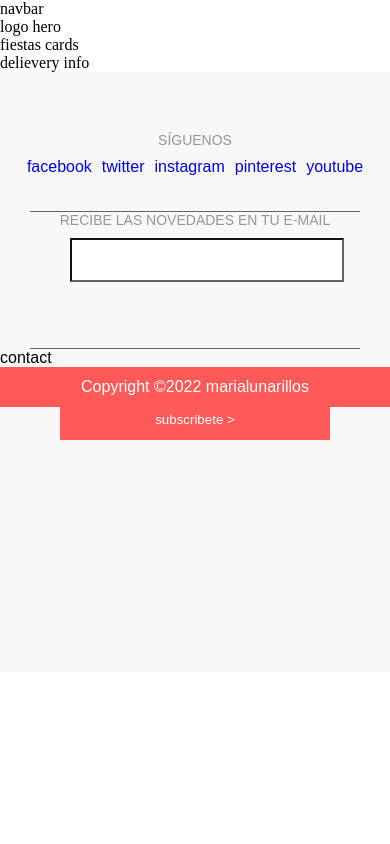
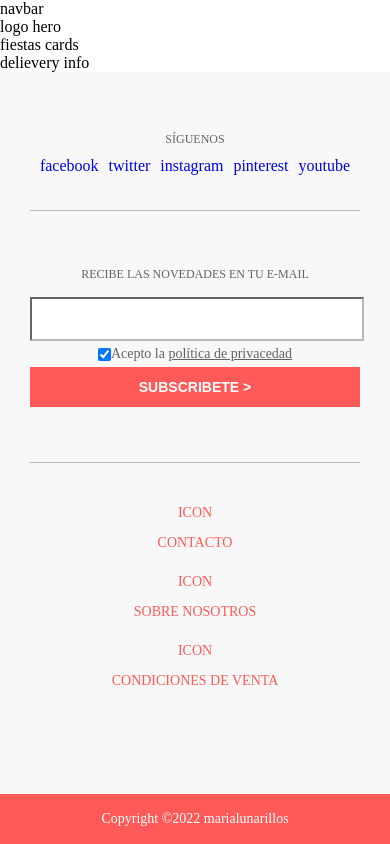
Before and after one commit to Learning-X/202201-W1CHWK-lucstpierre-edgaralcolea, a website: page index.html in a window 390 px wide. Drawn offline with Linux system fonts and the light colour scheme.

Commit message:
mobile: added contact section footer, colors and copyright

```diff
--- a/index.html
+++ b/index.html
@@ -22,7 +22,10 @@
         <section>logo hero</section>
         <section>fiestas cards</section>
         <section>delievery info</section>
-        <footer class="footer container">
+
+        <footer class="footer">
+          <div class="container">
+
           <div class="siguenos">
             <div class="siguenos-container">
             <p class="siguenos-container__text">síguenos</p>
@@ -65,8 +68,8 @@
 
               <div class="subscribete-container__privacidad">
                 <div class="checkbox-container">
-                  <input type="checkbox" id="scales" name="scales" checked />
-                  <label for="scales"></label>
+                  <input type="checkbox" id="privacidad" name="privacidad" checked />
+                  <label for="privacidad"></label>
                     <a class="checkbox-container__link href="#"
                       >Acepto la <span class="checkbox-container__privacidad"> política de privacedad</span>
                     </a>
@@ -79,7 +82,31 @@
             </div>
           </div>
 
-          <div class="footer__contact">contact</div>
+          <div class="contact">
+            <ul class="contact__items">
+              <li class="contact__item">
+                <a class="contact__item-link" href="#">
+                  <span>icon</span>
+                  contacto
+                </a>
+              </li>
+
+              <li class="contact__item">
+                <a class="contact__item-link" href="#">
+                  <span>icon</span>
+                  sobre nosotros
+                </a>
+              </li>
+
+              <li class="contact__item">
+                <a class="contact__item-link" href="#">
+                  <span>icon</span>
+                  condiciones de venta
+                </a>
+              </li>
+            </ul>
+          </div>
+          </div>
 
           <div class="footer__copyright">
             Copyright &copy;2022 marialunarillos
--- a/styles/sass/_variables.scss
+++ b/styles/sass/_variables.scss
@@ -3,9 +3,9 @@ $primary-mobile: #f8f8f8;
 $secondary-mobile: #e8e6e5;
 $icon-delivery: #63605b;
 $text-white: #ffffff;
-$text-gray: #999694;
+$text-gray: #67625f;
 $text-grayLight: #67625f;
-$border-color-gray: #67625f;
+$border-color-gray: #bbb8b6;
 $red: #ff5958;
 $blue: #619aaf;
 $yellow: #f6b435;
--- a/styles/sass/styles.scss
+++ b/styles/sass/styles.scss
@@ -2,19 +2,40 @@
 @use "variables";
 
 .footer {
-  font-family: arial;
+  background-color: variables.$primary-mobile;
+
+  &__copyright {
+    width: 100%;
+    color: variables.$text-white;
+    background-color: variables.$red;
+    height: 5rem;
+    display: flex;
+    align-items: center;
+    justify-content: center;
+    position: fixed;
+    bottom: 0;
+    font-size: 1.4rem;
+    line-height: 5rem;
+  }
+}
+
+.container {
   height: 60rem;
-  background-color: variables.$primary-mobile;
   display: flex;
   flex-flow: column;
+  padding: 0 3rem;
+  height: 100%;
+  margin: 0 auto;
+  padding-bottom: 90px;
 
   .siguenos {
-    margin: 0 3rem;
     padding-top: 6rem;
 
     .siguenos-container {
+      width: 100%;
+
       &__text {
-        font-size: 1.4rem;
+        font-size: 1.2rem;
         text-transform: uppercase;
         color: variables.$text-gray;
         text-align: center;
@@ -46,22 +67,20 @@
     flex-flow: column;
     justify-content: center;
     align-items: center;
-    border-bottom: 1px solid variables.$border-color-gray;
-    margin: 0 3rem;
 
     .subscribete-container {
+      width: 100%;
       &__text {
-        font-size: 1.4rem;
+        font-size: 1.2rem;
         text-transform: uppercase;
         color: variables.$text-gray;
         text-align: center;
-        margin-bottom: 1rem;
+        line-height: 1.6rem;
+        padding: 55px 0 15px;
       }
 
       &__form {
         width: 100%;
-        height: 100%;
-        padding: 0 1rem;
 
         &-container {
           width: 100%;
@@ -78,6 +97,12 @@
         .checkbox-container {
           font-size: 1.4rem;
           padding: 0.5rem 0;
+          display: flex;
+          align-items: center;
+          justify-content: center;
+          label {
+            background-color: #fff;
+          }
 
           &__link {
             color: variables.$text-grayLight;
@@ -90,6 +115,9 @@
       }
 
       &__button {
+        font-size: 1.4rem;
+        font-weight: 700;
+        text-transform: uppercase;
         height: 40px;
         line-height: 40px;
         width: 100%;
@@ -101,12 +129,32 @@
     }
   }
 
-  &__copyright {
-    color: variables.$text-white;
-    background-color: variables.$red;
-    height: 4rem;
-    display: flex;
-    align-items: center;
-    justify-content: center;
+  .contact {
+    &__items {
+      margin-top: 5.5rem;
+    }
+
+    &__items::before {
+      display: block;
+      content: "";
+      border-top: 1px solid #bbb8b6;
+      padding-top: 35px;
+      width: 100%;
+      margin: 0 auto;
+    }
+
+    &__item {
+      line-height: 30px;
+      margin-bottom: 9px;
+      text-align: center;
+    }
+
+    &__item-link {
+      display: flex;
+      flex-flow: column;
+      color: variables.$red;
+      text-transform: uppercase;
+      font-size: 1.4rem;
+    }
   }
 }
```
Also changed, not shown: styles/styles.css, 1 other file.
